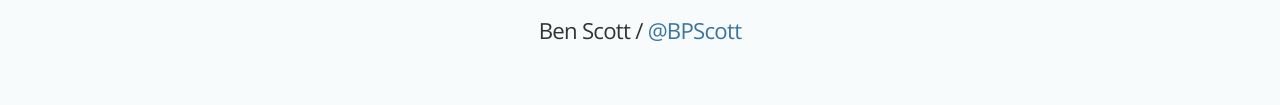
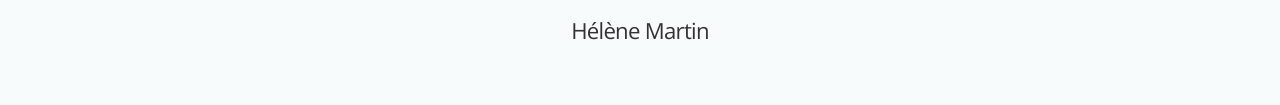
Before and after one commit to helenemartin/ken-loach, a plain HTML site: page index.html in a window 1280 px wide. Shown: the part 443-548 px from the top of the page. Drawn offline with nearby package versions, Linux system fonts and the light colour scheme.

Commit message:
change index text

```diff
--- a/index.html
+++ b/index.html
@@ -41,7 +41,7 @@
   <h1>Ken Loach</h1>
   <h3>The angry man</h3>
   <p>
-    <small>Ben Scott / <a href="http://twitter.com/BPScott">@BPScott</a></small>
+    <small>Hélène Martin</small>
   </p>
 </section>
 
```
